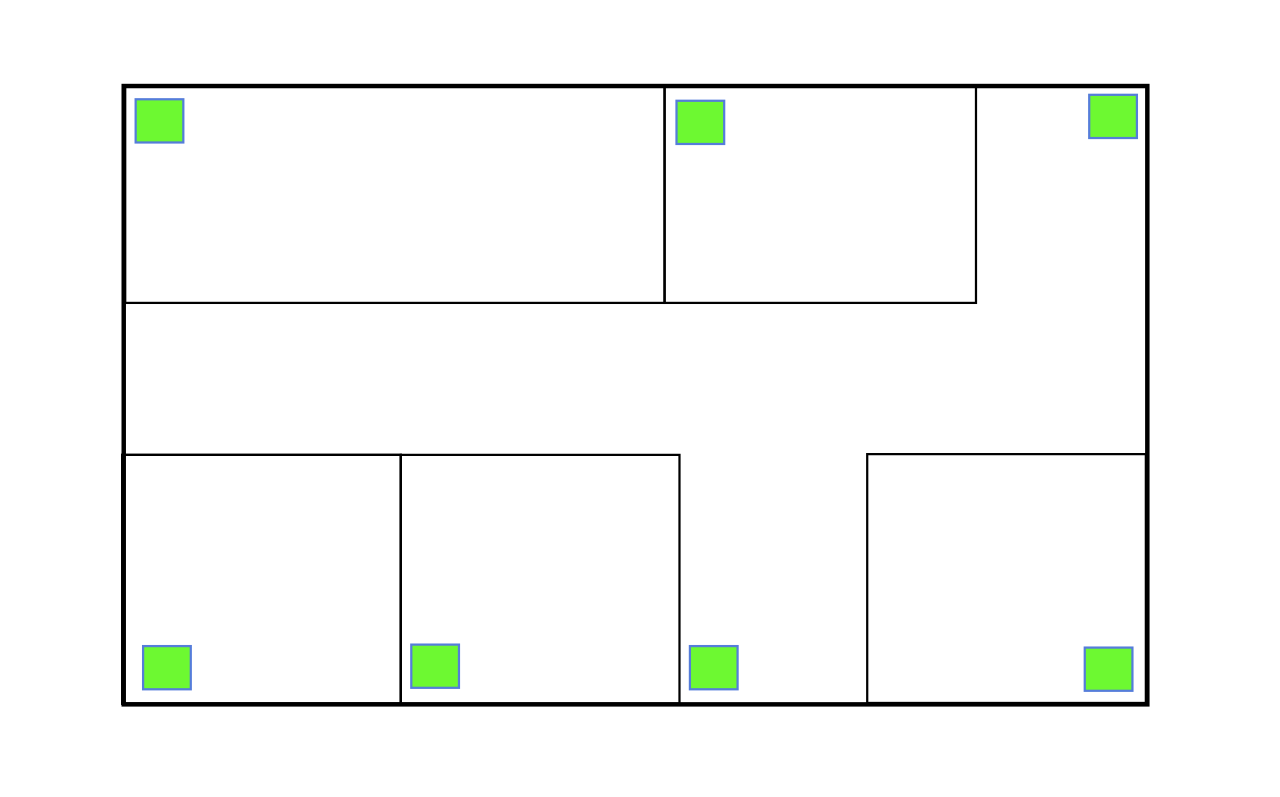
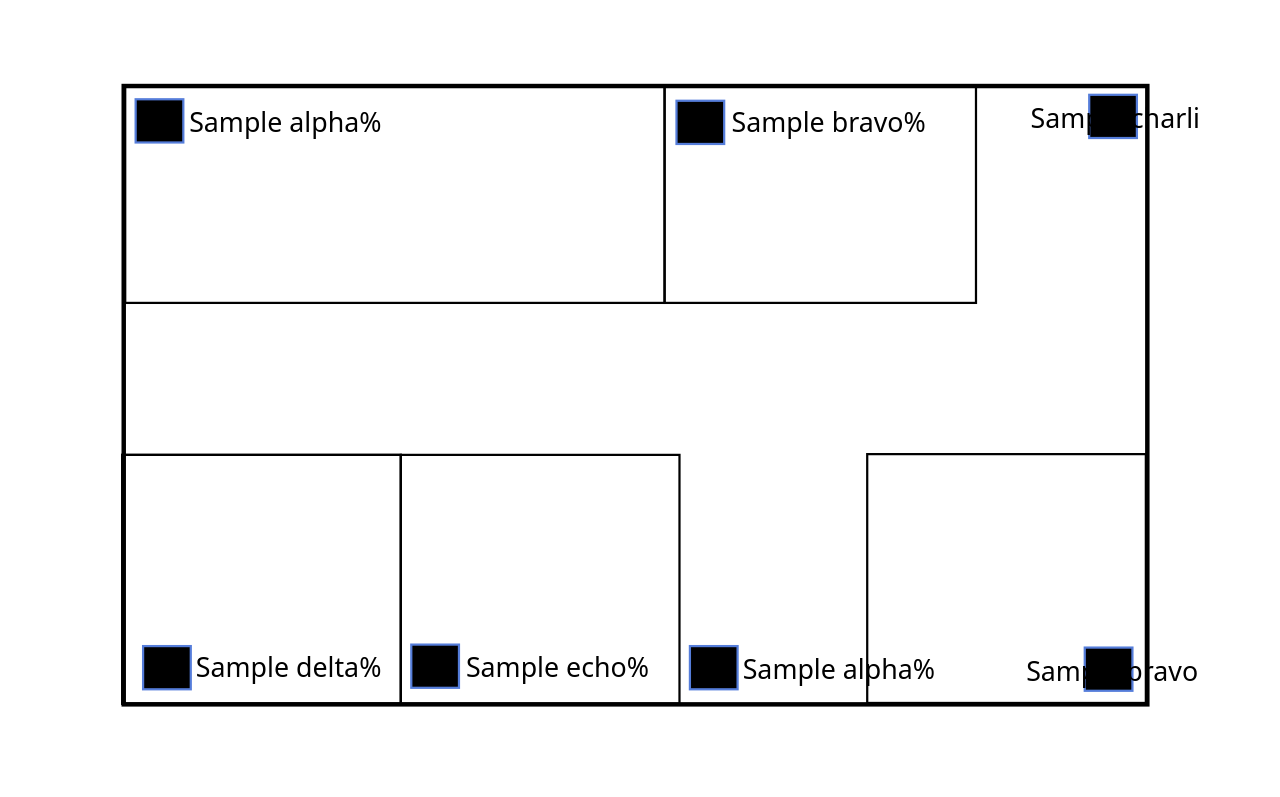
Before and after one commit to darrelhong/SmartBinServer, a Python web app: template RPI/flask_app/templates/floorplan.html in a window 1280 px wide. Shown: the part 56-853 px from the top of the page. Run offline with Jinja, Linux system fonts and the light colour scheme; the template is opened without the code that fills it: most values are stand-ins (such as "Sample title", 1, 10 or a date in 2020); style sheets or scripts are compiled from the project's sources.

Commit message:
update floorplan

```diff
--- a/Cloud/flask_app/schema.sql
+++ b/Cloud/flask_app/schema.sql
@@ -72,7 +72,7 @@ VALUES
   ('bravo', 46, datetime('now', '-4 hours', 'localtime')),
   ('bravo', 51, datetime('now', '-3 hours', 'localtime')),
   ('bravo', 62, datetime('now', '-2 hours', 'localtime')),
-  ('bravo', 71, datetime('now', '-1 hours', 'localtime')),
+  ('bravo', 92, datetime('now', '-1 hours', 'localtime')),
 
   ('charlie', 32, datetime('now', '-12 days', 'localtime')),
   ('charlie', 34, datetime('now', '-11 days', 'localtime')),
@@ -98,7 +98,7 @@ VALUES
   ('delta', 12, datetime('now', '-4 minutes', 'localtime')),
   ('delta', 19, datetime('now', '-3 minutes', 'localtime')),
   ('delta', 27, datetime('now', '-2 minutes', 'localtime')),
-  ('delta', 39, datetime('now', '-1 minutes', 'localtime')),
+  ('delta', 76, datetime('now', '-1 minutes', 'localtime')),
 
   ('echo', 22, datetime('now', '-12 minutes', 'localtime')),
   ('echo', 24, datetime('now', '-11 minutes', 'localtime')),
--- a/Cloud/flask_app/static/sass/style.scss
+++ b/Cloud/flask_app/static/sass/style.scss
@@ -5,5 +5,5 @@
 @import "./bin";
 
 .svg-bin:hover {
-  filter: hue-rotate(45deg);
+  filter: drop-shadow(1px 1px 2px $gray-500);
 }
--- a/Cloud/flask_app/templates/floorplan.html
+++ b/Cloud/flask_app/templates/floorplan.html
@@ -1,4 +1,7 @@
-{% from "macros/bin.html" import bin with context %} {% extends "base.html" %}
+{% from "macros/bin_graphic_fp.html" import bin_graphic_fp with context %}
+
+{% extends "base.html" %}
+
 {% block content %}
 
 <div class="row">
@@ -56,76 +59,26 @@
     />
 
     <!-- bins -->
-    <a href="/bin/alpha">
-      <rect
-        class="svg-bin"
-        x="24.032"
-        y="37.309"
-        width="21.362"
-        height="19.359"
-        style="stroke: rgb(85, 125, 218); fill: rgb(109, 249, 49)"
-      />
-    </a>
-    <a href="/bin/bravo">
-      <rect
-        class="svg-bin"
-        x="266.355"
-        y="37.977"
-        width="21.362"
-        height="19.359"
-        style="stroke: rgb(85, 125, 218); fill: rgb(109, 249, 49)"
-      />
-    </a>
-    <a href="/bin/charlie">
-      <rect
-        class="svg-bin"
-        x="451.268"
-        y="35.307"
-        width="21.362"
-        height="19.359"
-        style="stroke: rgb(85, 125, 218); fill: rgb(109, 249, 49)"
-      />
-    </a>
-    <a href="/bin/delta">
-      <rect
-        class="svg-bin"
-        x="27.37"
-        y="282.302"
-        width="21.362"
-        height="19.359"
-        style="stroke: rgb(85, 125, 218); fill: rgb(109, 249, 49)"
-      />
-    </a>
-    <a href="/bin/echo">
-      <rect
-        class="svg-bin"
-        x="147.529"
-        y="281.636"
-        width="21.362"
-        height="19.359"
-        style="stroke: rgb(85, 125, 218); fill: rgb(109, 249, 49)"
-      />
-    </a>
-    <a href="/bin/alpha">
-      <rect
-        class="svg-bin"
-        x="272.362"
-        y="282.303"
-        width="21.362"
-        height="19.359"
-        style="stroke: rgb(85, 125, 218); fill: rgb(109, 249, 49)"
-      />
-    </a>
-    <a href="/bin/bravo">
-      <rect
-        class="svg-bin"
-        x="449.265"
-        y="282.971"
-        width="21.362"
-        height="19.359"
-        style="stroke: rgb(85, 125, 218); fill: rgb(109, 249, 49)"
-      />
-    </a>
+    {{bin_graphic_fp("/bin/alpha", 24.032, 37.309, data["alpha"])}}
+    <text style="transform: translate(48px, 52px);font-size: 12px">{{data["alpha"]}}%</text>
+
+    {{bin_graphic_fp("/bin/bravo", 266.355, 37.977, data["bravo"])}}
+    <text style="transform: translate(291px, 52px);font-size: 12px;">{{data["bravo"]}}%</text>
+
+    {{bin_graphic_fp("/bin/charlie", 451.268, 35.307, data["charlie"])}}
+    <text style="transform: translate(425px, 50px);font-size: 12px;">{{data["charlie"]}}%</text>
+
+    {{bin_graphic_fp("/bin/delta", 27.37, 282.302, data["delta"])}}
+    <text style="transform: translate(51px, 296px);font-size: 12px;">{{data["delta"]}}%</text>
+
+    {{bin_graphic_fp("/bin/delta", 147.529, 281.636, data["echo"])}}
+    <text style="transform: translate(172px, 296px);font-size: 12px;">{{data["echo"]}}%</text>
+
+    {{bin_graphic_fp("/bin/alpha", 272.362, 282.303, data["alpha"])}}
+    <text style="transform: translate(296px, 297px);font-size: 12px;">{{data["alpha"]}}%</text>
+
+    {{bin_graphic_fp("/bin/bravo", 449.265, 282.971, data["bravo"])}}
+    <text style="transform: translate(423px, 298px);font-size: 12px;">{{data["bravo"]}}%</text>
   </svg>
 </div>
 
--- a/Cloud/flask_app/templates/macros/bin_graphic.html
+++ b/Cloud/flask_app/templates/macros/bin_graphic.html
@@ -1,7 +1,7 @@
 {% macro bin_graphic(fill_percent) %}
 <div class="bin">
   <div
-    class="{{'fill-red' if fill_percent > 75 else 'fill-yellow' if fill_percent > 50 else 'fill-blue' if fill_percent > 25 else 'fill-green'}}"
+    class="{{'fill-red' if fill_percent > 90 else 'fill-orange' if fill_percent > 75 else 'fill-yellow' if fill_percent > 50 else 'fill-blue' if fill_percent > 25 else 'fill-green'}}"
     style="height:{{fill_percent}}%"
   ></div>
 </div>
--- /dev/null
+++ b/Cloud/flask_app/templates/macros/bin_graphic_fp.html
@@ -0,0 +1,12 @@
+{% macro bin_graphic_fp(href, x, y, fill_percent) %}
+<a href="{{href}}">
+    <rect
+      class="svg-bin {{'fill-red' if fill_percent > 90 else 'fill-orange' if fill_percent > 75 else 'fill-yellow' if fill_percent > 50 else 'fill-blue' if fill_percent > 25 else 'fill-green'}}"
+      x="{{x}}"
+      y="{{y}}"
+      width="21.362"
+      height="19.359"
+      style="stroke: rgb(85, 125, 218);"
+    />
+  </a>
+{% endmacro %}
```
Also changed, not shown: Cloud/flask_app/static/sass/bin.scss (+8 -0 lines), Cloud/flask_app/views.py (+8 -1 lines).
